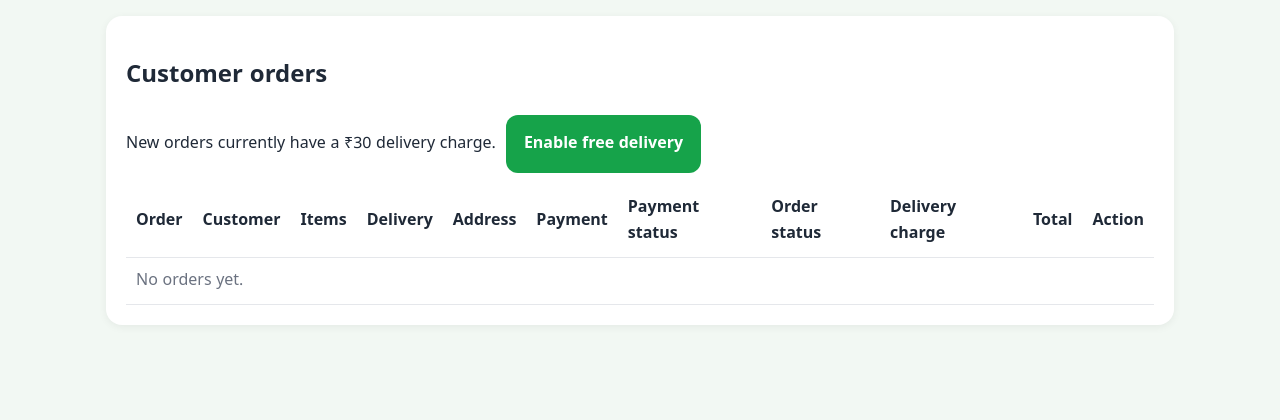
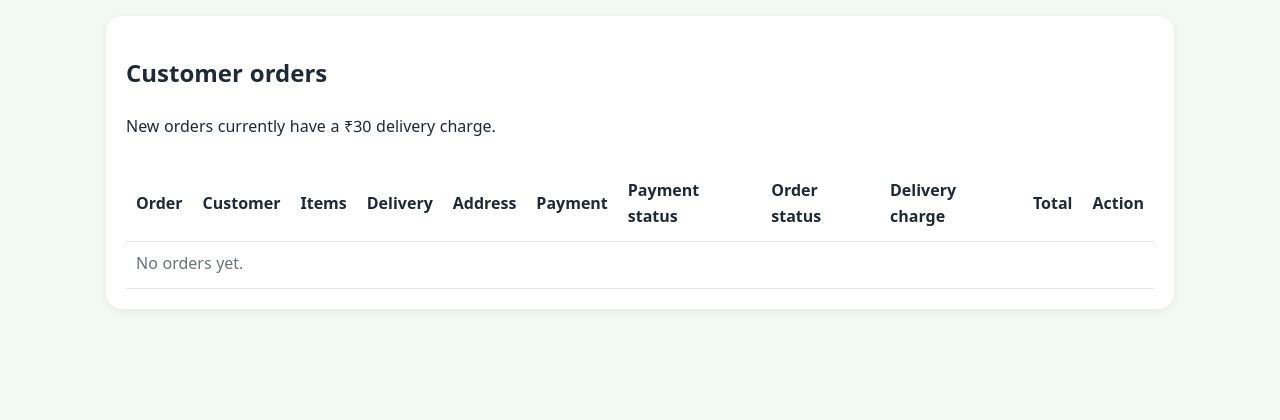
Before and after one commit to vijayalnavar16-oss/FreshKart, a Flask app: page /admin/orders in a window 1280 px wide. Shown: the part 66-486 px from the top of the page. Run offline with Flask 3, Linux system fonts and the light colour scheme; the visitor is signed in with stand-in values (Sample User, id 1); data comes from the database, SQL or seed files in the repository; data that the repository does not hold is empty.

Commit message:
Remove free delivery toggle from customer orders page

```diff
--- a/templates/admin_orders.html
+++ b/templates/admin_orders.html
@@ -2,17 +2,11 @@
 {% block content %}
 <section class="card">
   <h1>Customer orders</h1>
-  <form method="post" class="actions">
-    <input type="hidden" name="action" value="set_free_delivery">
-    <input type="hidden" name="free_delivery" value="{{ '0' if free_delivery else '1' }}">
-    {% if free_delivery %}
-      <p>Free delivery is enabled for new orders. Existing orders are unchanged.</p>
-      <button class="btn" type="submit">Restore ₹30 delivery charge</button>
-    {% else %}
-      <p>New orders currently have a ₹30 delivery charge.</p>
-      <button class="btn" type="submit">Enable free delivery</button>
-    {% endif %}
-  </form>
+  {% if free_delivery %}
+    <p>Free delivery is enabled for new orders. Existing orders are unchanged.</p>
+  {% else %}
+    <p>New orders currently have a ₹30 delivery charge.</p>
+  {% endif %}
   <div class="table-wrap">
     <table class="list">
       <thead>
```
